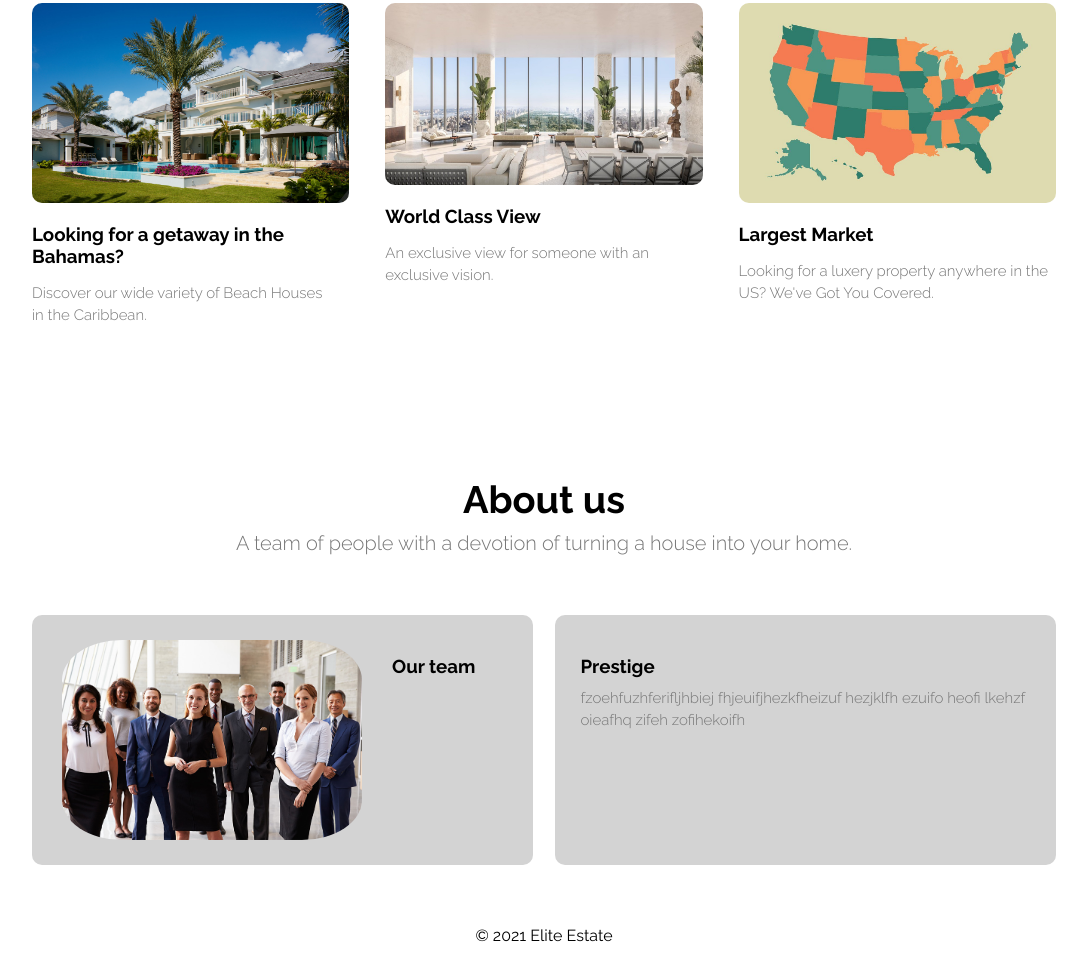
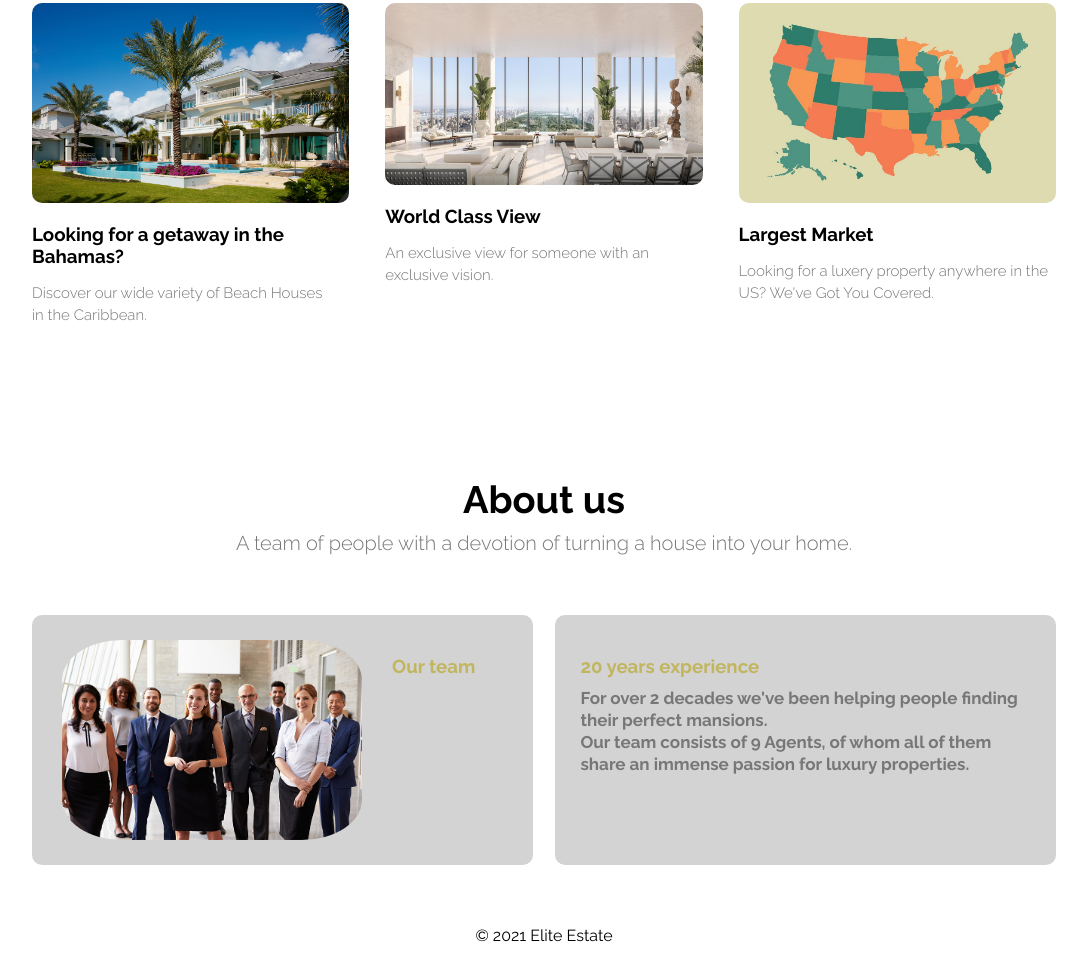
Before and after one commit to ArthurDeWilde/Exersises_ArthurDeWilde, a plain HTML site: page index.html in a window 1280 px wide. Shown: the part 1738-2693 px from the top of the page, without its empty margins (96-1183 px from the left). Drawn offline with Linux system fonts and the light colour scheme.

Commit message:
aanpassing "about us" section

```diff
--- a/index.html
+++ b/index.html
@@ -124,8 +124,10 @@
             </div>
             <div class="testimonial-col">
                 <div>
-                    <h3>Prestige</h3>
-                    <p>fzoehfuzhferifljhbiej fhjeuifjhezkfheizuf hezjklfh ezuifo heofi lkehzf oieafhq zifeh zofihekoifh
+                    <h3>20 years experience</h3>
+                    <p>For over 2 decades we've been helping people finding their perfect mansions. <br>
+                        Our team consists of 9 Agents, of whom all of them share an immense passion for luxury
+                        properties.
                     </p>
                 </div>
             </div>
--- a/style.css
+++ b/style.css
@@ -473,12 +473,14 @@ h3 {
 
 .testimonial-col p {
     padding: 0;
-    font-size: 15px;
+    font-size: 17px;
+    font-weight: bold;
 }
 
 .testimonial-col h3 {
     margin-top: 15px;
     text-align: left;
+    color: #C1B55E;
 }
 
 /*properties*/
```
